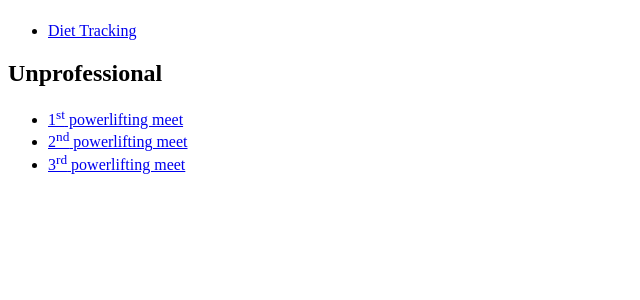
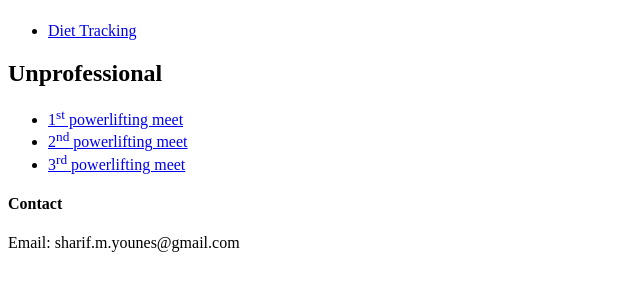
Before and after one commit to sharifyounes/sy, a Flask app: page / in a window 1280 px wide. Shown: the part 336-636 px from the top of the page, without its empty margins (0-640 px from the left). Run offline with Flask 2, Linux system fonts and the light colour scheme; parts of the project's set-up code (start-up, migrations or seed data) failed here and were passed over.

Commit message:
Add contact

```diff
--- a/sy/templates/home.html
+++ b/sy/templates/home.html
@@ -35,6 +35,7 @@
     <ul>
       <li><a href="http://onetrackdiet.com">Diet Tracking</a></li>
     </ul>
+
     <h2>Unprofessional</h2>
 
     <ul>
@@ -42,5 +43,10 @@
       <li><a href="https://www.youtube.com/watch?v=KFDO92rbbEc">2<sup>nd</sup> powerlifting meet</a></li>
       <li><a href="https://www.youtube.com/watch?v=Kw5E51ztQPw">3<sup>rd</sup> powerlifting meet</a></li>
     </ul>
+
+    <h4>Contact</h4>
+
+      <p>Email: sharif.m.younes@gmail.com</p>
+
   </body>
 </html>
```
